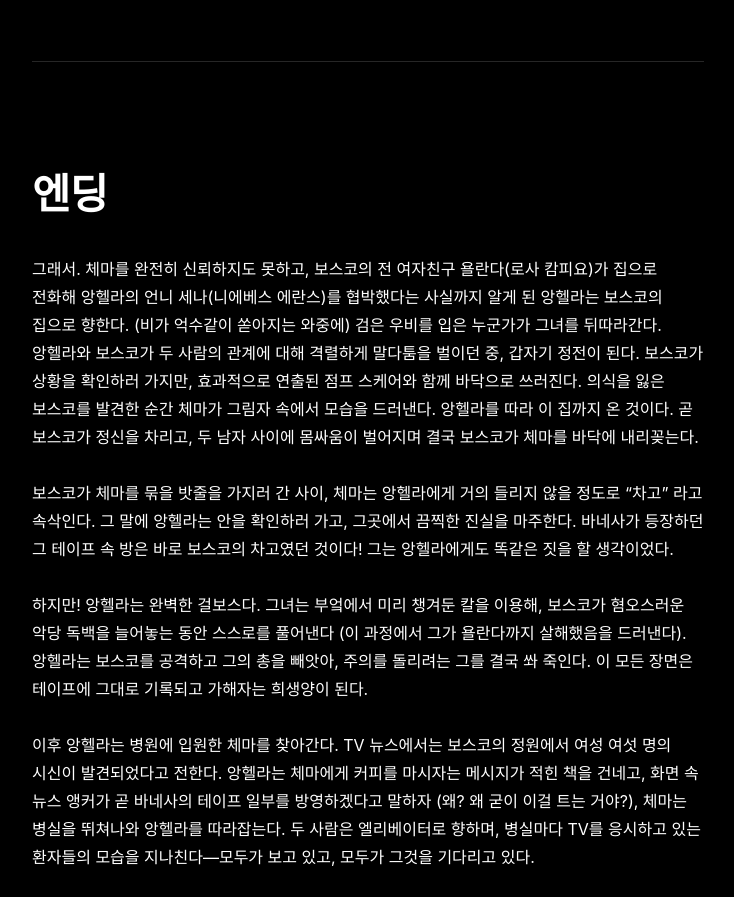
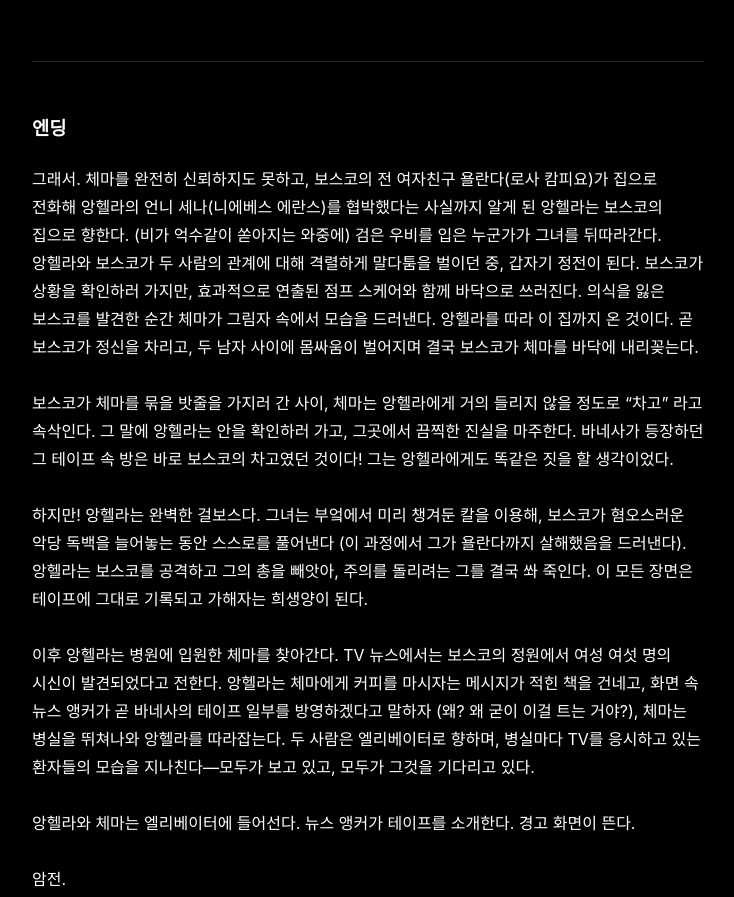
Before and after one commit to isabelleadjani/filmarchive, a plain HTML site: page films/tesis.html in a window 1280 px wide. Shown: the part 4338-5235 px from the top of the page, without its empty margins (272-1006 px from the left). Drawn offline with Linux system fonts and the light colour scheme; a web font is replaced by a local one.

Commit message:
update html

```diff
--- a/films/tesis.html
+++ b/films/tesis.html
@@ -114,7 +114,7 @@
             </section>
 
             <section class="section">
-                <h2 class="big-title">엔딩</h2>
+                <h3>엔딩</h3>
                 <p>
                     그래서. 체마를 완전히 신뢰하지도 못하고, 보스코의 전 여자친구 욜란다(로사 캄피요)가 집으로 전화해 앙헬라의 언니 세나(니에베스 에란스)를 협박했다는 사실까지 알게 된 앙헬라는 보스코의 집으로 향한다. (비가
                     억수같이 쏟아지는 와중에) 검은 우비를 입은 누군가가 그녀를 뒤따라간다.
```
